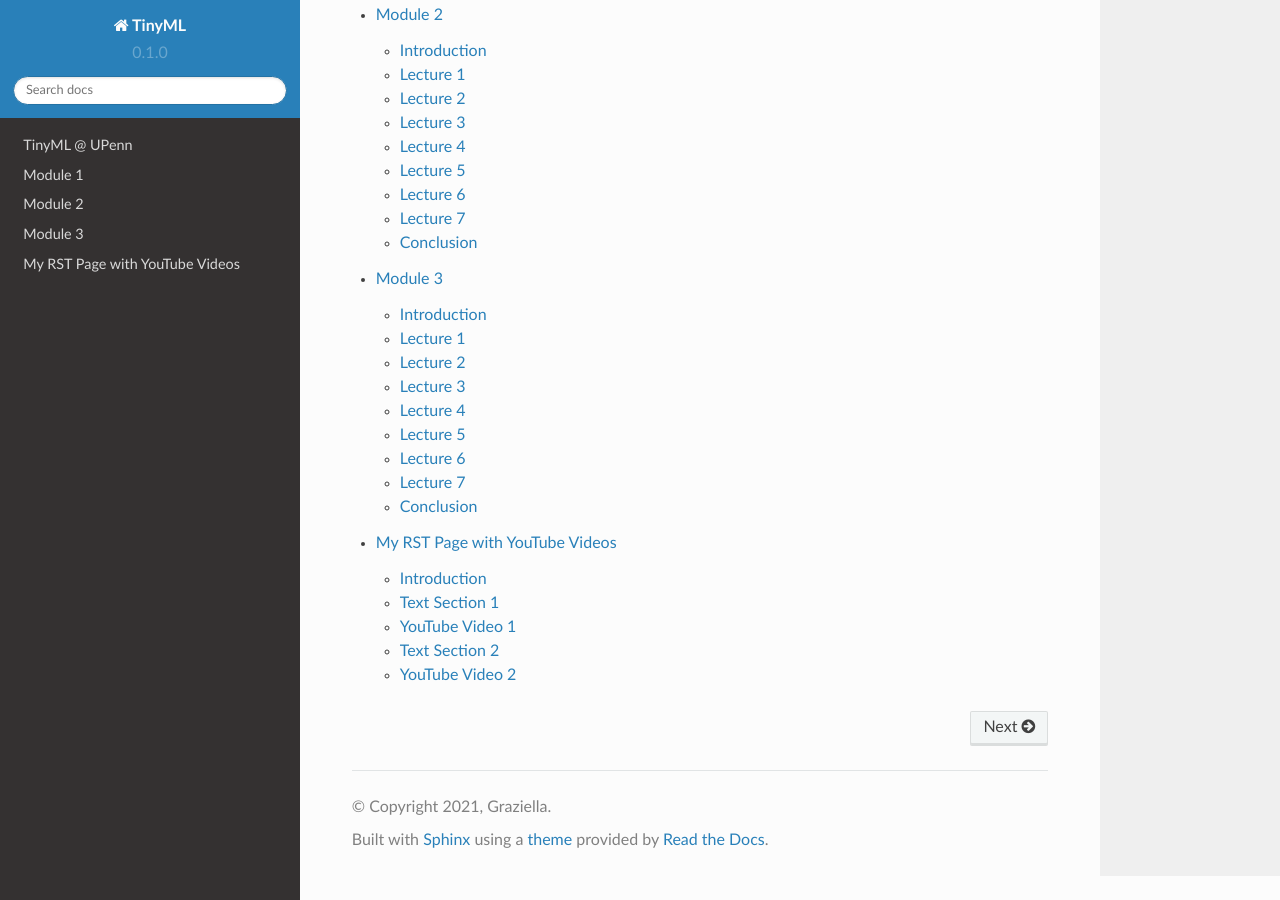
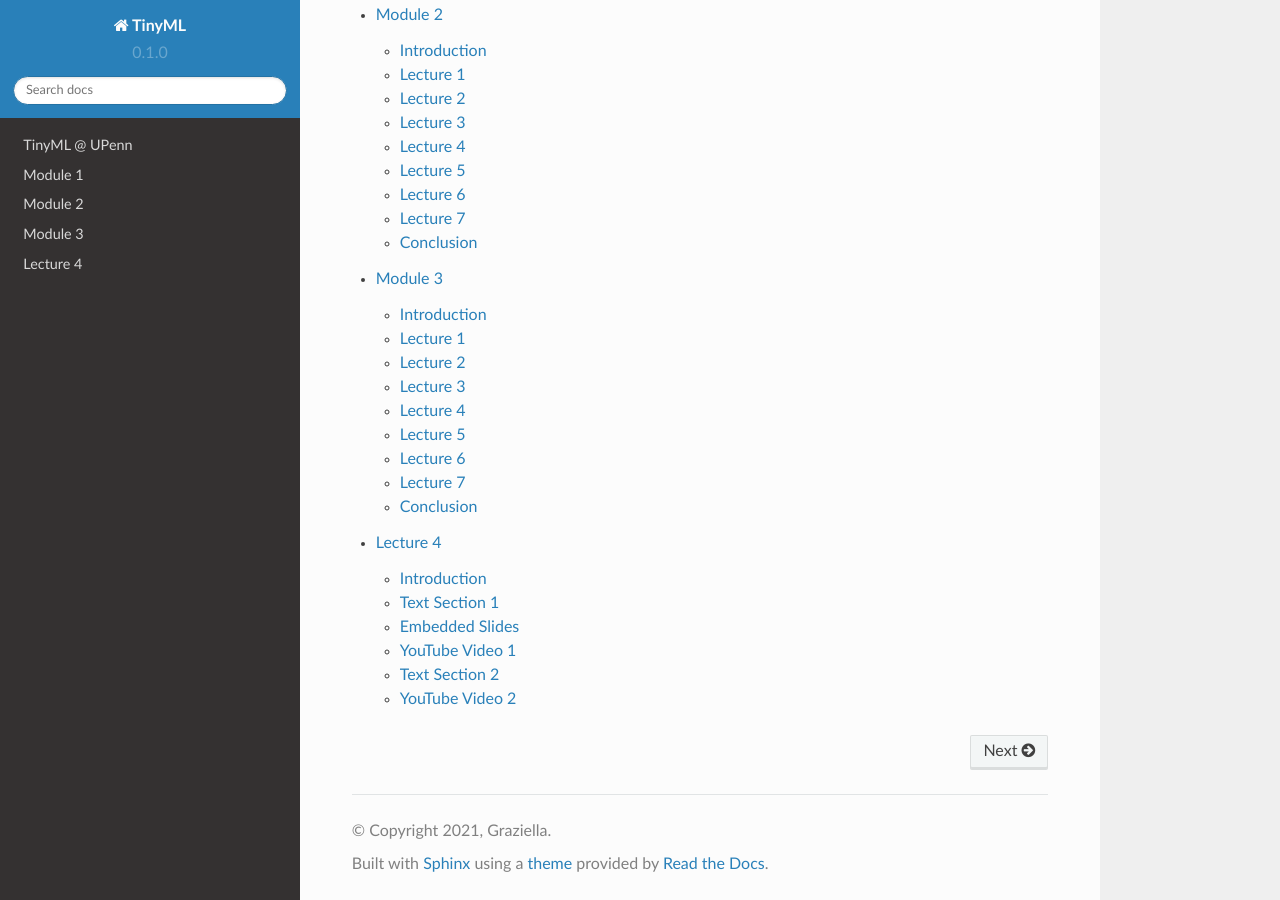
Before and after one commit to mlab-upenn/tinyml_readthedocs, a Sphinx documentation site: the page built from docs/source/index.rst, in a window 1280 px wide and 900 px high, scrolled down 866 px. Built offline with Sphinx 7.4.7 and the Read the Docs theme 2.0.0, drawn with Linux system fonts in a browser that asks for light colours.

Commit message:
Add slides page

```diff
--- a/docs/source/keyword.rst
+++ b/docs/source/keyword.rst
@@ -1,4 +1,4 @@
-My RST Page with YouTube Videos
+Lecture 4
 ===============================
 
 Introduction
@@ -11,14 +11,25 @@
 
 Lorem ipsum dolor sit amet, consectetur adipiscing elit. Sed eget elit sit amet sapien placerat gravida. Fusce a dui ac risus venenatis blandit. Nam sit amet velit nec mauris hendrerit aliquam vel in metus. Sed id neque est.
 
+Embedded Slides
+---------------
+
+.. raw:: html
+
+   <div style="position: relative; width: 100%; height: 0; padding-bottom: 56.25%;">
+       <iframe style="position: absolute; left: 0; top: 0; width: 100%; height: 100%;"
+               src="https://drive.google.com/file/d/1efZOhoFchPqCvyEtmZwWTF6bm0TL-zy4/view?usp=sharing"></iframe>
+   </div>
+
 YouTube Video 1
 ---------------
 
 .. raw:: html
 
     <div style="text-align:center">
-    <iframe width="560" height="315" src="https://www.youtube.com/embed/VIDEO_ID_HERE" frameborder="0" allowfullscreen></iframe>
+    <iframe width="560" height="315" src="https://www.youtube.com/watch?v=BwZD4Cqi9h0&list=PL7rtKJAz_mPe6kAbiH6Ucq02Vpa95qvBJ&index=18&ab_channel=Real-TimemLABUPenn" frameborder="0" allowfullscreen></iframe>
     </div>
+
 
 Text Section 2
 --------------
@@ -31,5 +42,5 @@
 .. raw:: html
 
     <div style="text-align:center">
-    <iframe width="560" height="315" src="https://www.youtube.com/embed/VIDEO_ID_HERE" frameborder="0" allowfullscreen></iframe>
+    <iframe width="560" height="315" src="https://www.youtube.com/watch?v=Z7vglHVGMcg&list=PL7rtKJAz_mPe6kAbiH6Ucq02Vpa95qvBJ&index=19" frameborder="0" allowfullscreen></iframe>
     </div>
```
